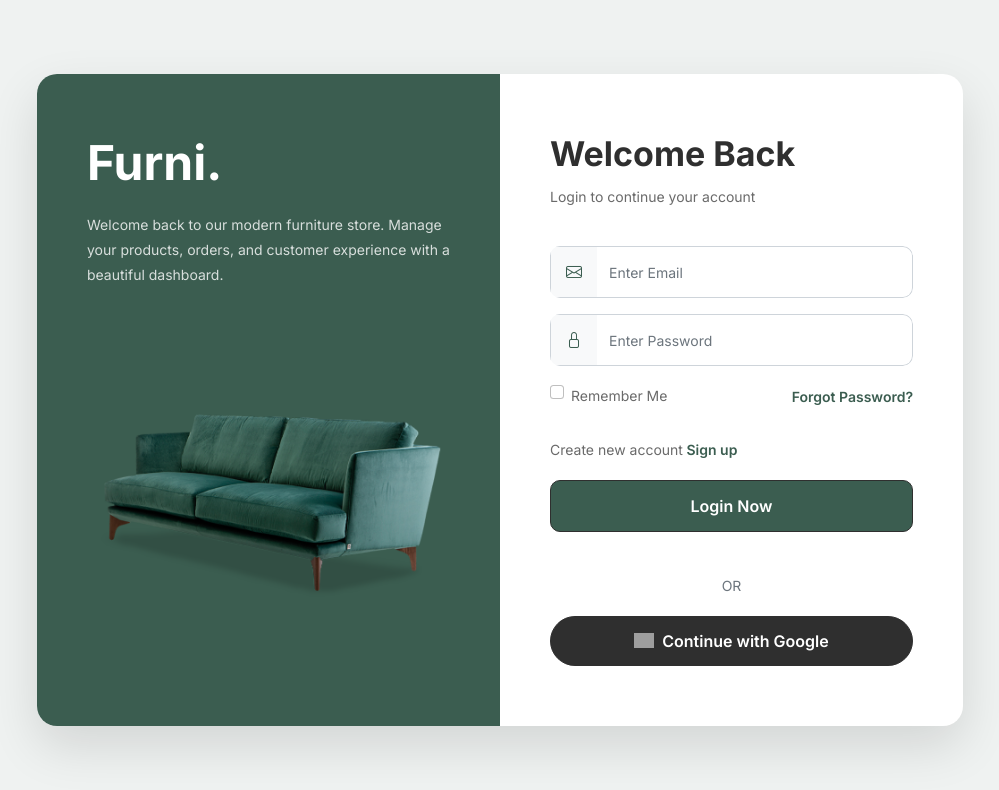
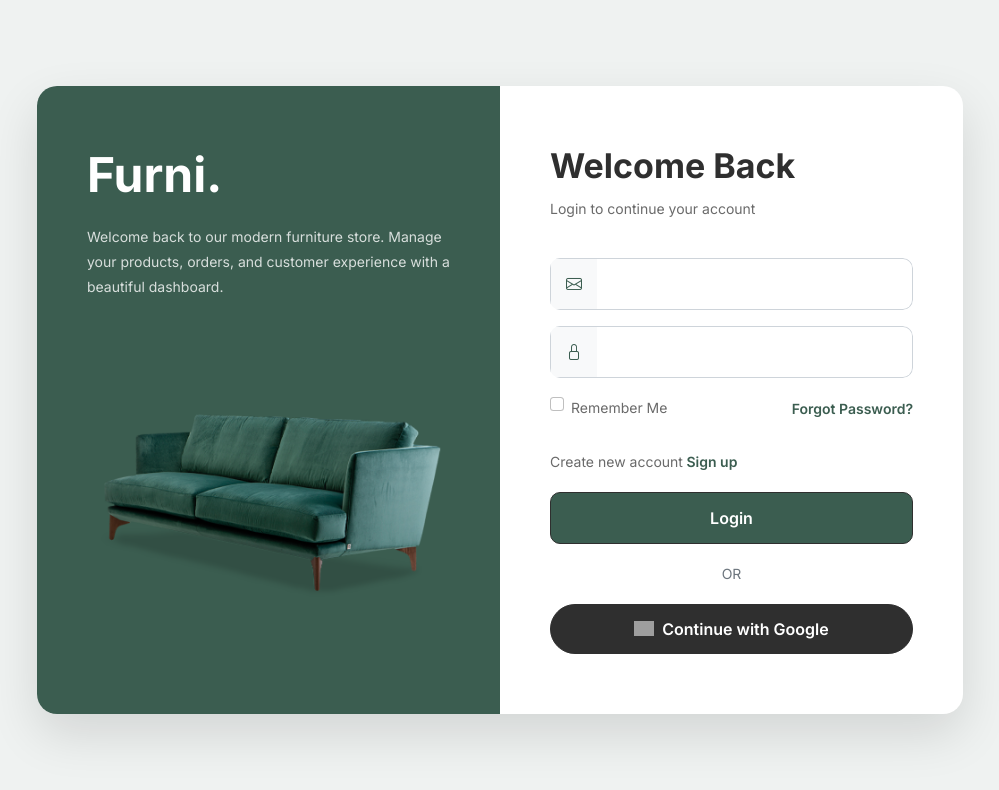
Before and after one commit to UnnatiNakrani/homeaura, a React (Create React App) app: page /login in a window 1280 px wide. Shown: the top 790 px of the page, without its empty margins (140-1139 px from the left). Built offline with nearby package versions, Linux system fonts and the light colour scheme; no server answers; the database is empty; grey boxes are pictures that could not be loaded.

Commit message:
UI error

```diff
--- a/src/pages/common/Login.jsx
+++ b/src/pages/common/Login.jsx
@@ -18,7 +18,8 @@ function Login(props) {
     const navigate = useNavigate();
 
     const [user, setUser] = useState([]);
-        const [login, setLogin] = useState(false);
+    const [login, setLogin] = useState(false);
+    const [loading, setLoading] = useState(false);
 
     const validationSchema = Yup.object({
         email: Yup.string().email("Invalid email").required("Email is required"),
@@ -35,6 +36,8 @@ function Login(props) {
         onSubmit: async (values, { resetForm }) => {
 
             try {
+                setLoading(true);
+
                 const res = await signInWithEmailAndPassword(
                     auth,
                     values.email,
@@ -102,6 +105,8 @@ function Login(props) {
                 }
 
                 console.log(error);
+            } finally {
+                setLoading(false);
             }
         }
 
@@ -193,16 +198,40 @@ function Login(props) {
                                                     value={values.email}
                                                     onChange={handleChange}
                                                     onBlur={handleBlur}
-                                                    className={`form-control ${touched.email ? "is-invalid" : ""}`}
-                                                    placeholder="Enter Email"
+                                                    className={`form-control ${touched.email
+                                                        ? errors.email
+                                                            ? "is-invalid"
+                                                            : "is-valid"
+                                                        : ""
+                                                        }`}
                                                 />
                                             </div>
 
+                                            {touched.email && !errors.email && (
+                                                <i
+                                                    className="bi bi-check-circle-fill text-success position-absolute"
+                                                    style={{
+                                                        right: "15px",
+                                                        top: "43px",
+                                                        fontSize: "18px",
+                                                    }}
+                                                ></i>
+                                            )}
+
                                             {touched.email && errors.email && (
-                                                <div className="text-danger mt-1">
-                                                    {errors.email}
-                                                </div>
+                                                <i
+                                                    className="bi bi-x-circle-fill text-danger position-absolute"
+                                                    style={{
+                                                        right: "15px",
+                                                        top: "43px",
+                                                        fontSize: "18px",
+                                                    }}
+                                                ></i>
                                             )}
+
+                                            <small className="text-danger">
+                                                {touched.email && errors.email}
+                                            </small>
                                         </div>
 
                                         <div className="mb-3">
@@ -216,16 +245,41 @@ function Login(props) {
                                                     value={values.password}
                                                     onChange={handleChange}
                                                     onBlur={handleBlur}
-                                                    className={`form-control ${touched.password ? "is-invalid" : ""}`}
-                                                    placeholder="Enter Password"
+                                                    className={`form-control ${touched.password
+                                                            ? errors.password
+                                                                ? "is-invalid"
+                                                                : "is-valid"
+                                                            : ""
+                                                        }`}
                                                 />
                                             </div>
 
+                                            {touched.password && !errors.password && (
+                                                <i
+                                                    className="bi bi-check-circle-fill text-success position-absolute"
+                                                    style={{
+                                                        right: "15px",
+                                                        top: "43px",
+                                                        fontSize: "18px",
+                                                    }}
+                                                ></i>
+                                            )}
+
                                             {touched.password && errors.password && (
-                                                <div className="text-danger mt-1">
-                                                    {errors.password}
-                                                </div>
+                                                <i
+                                                    className="bi bi-x-circle-fill text-danger position-absolute"
+                                                    style={{
+                                                        right: "15px",
+                                                        top: "43px",
+                                                        fontSize: "18px",
+                                                    }}
+                                                ></i>
                                             )}
+
+                                            <small className="text-danger">
+                                                {touched.password && errors.password}
+                                            </small>
+
                                         </div>
 
                                         <div className="d-flex justify-content-between align-items-center mb-4">
@@ -247,10 +301,20 @@ function Login(props) {
                                         </p>
                                         <button
                                             type="submit"
-                                            className="btn login-btn w-100 mb-4"
-                                            disabled={login}
+                                            className="btn login-btn w-100"
+                                            disabled={loading}
                                         >
-                                            {login ? "login.." : "Login Now"}
+                                            {loading ? (
+                                                <>
+                                                    <span
+                                                        className="spinner-border spinner-border-sm me-2"
+                                                        role="status"
+                                                    />
+                                                    Logging in...
+                                                </>
+                                            ) : (
+                                                "Login"
+                                            )}
                                         </button>
 
                                         <div className="text-center my-3">
--- a/src/pages/common/Register.jsx
+++ b/src/pages/common/Register.jsx
@@ -1,5 +1,5 @@
 import { useFormik } from 'formik';
-import React from 'react';
+import React, { useState } from 'react';
 import * as Yup from 'yup';
 import { createUserWithEmailAndPassword } from "firebase/auth";
 import { auth, db } from '../../firebase';
@@ -13,6 +13,7 @@ import { toast } from 'react-toastify';
 function Register(props) {
 
     const Navigate = useNavigate();
+    const [loading, setLoading] = useState(false);
 
     const validationSchema = Yup.object({
         fname: Yup.string().min(2, "Minimum 2 characters").required("First name is required"),
@@ -38,6 +39,8 @@ function Register(props) {
         validateOnBlur: true,
         onSubmit: async (values, { resetForm }) => {
             try {
+                setLoading(true);
+
                 // Create user in Firebase Auth
                 const res = await createUserWithEmailAndPassword(
                     auth,
@@ -58,8 +61,8 @@ function Register(props) {
                 console.log(payload, "payload");
 
                 const addUser = await setDoc(doc(db, "users", res.user.uid), {
-    ...payload,
-});
+                    ...payload,
+                });
 
                 console.log(addUser, "add user");
 
@@ -90,6 +93,8 @@ function Register(props) {
                         toast.error(AUTH_MESSAGES.UNKNOWN_ERROR);
                         break;
                 }
+            } finally {
+                setLoading(false);
             }
         }
     })
@@ -326,8 +331,19 @@ function Register(props) {
                                         <button
                                             type="submit"
                                             className="btn login-btn w-100"
+                                            disabled={loading}
                                         >
-                                            Create Account
+                                            {loading ? (
+                                                <>
+                                                    <span
+                                                        className="spinner-border spinner-border-sm me-2"
+                                                        role="status"
+                                                    />
+                                                    Sign up...
+                                                </>
+                                            ) : (
+                                                "Create Account"
+                                            )}
                                         </button>
 
                                         <p className="text-center mt-4">
```
